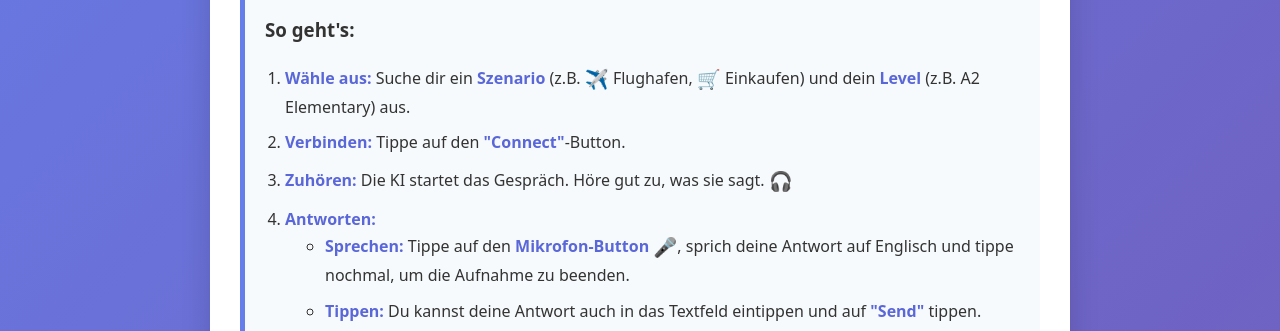
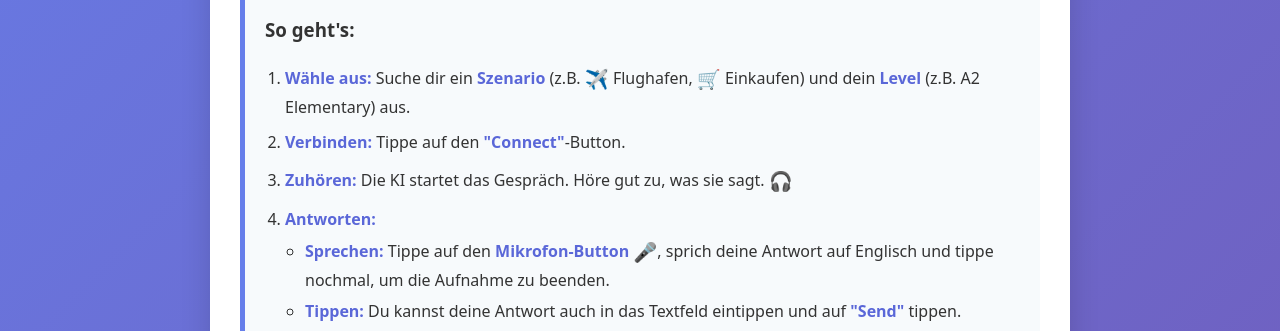
Before and after one commit to WIlski54/LearningLab, a plain HTML site: page index.html in a window 1280 px wide. Shown: the part 590-921 px from the top of the page. Drawn offline with Linux system fonts and the light colour scheme.

Commit message:
Update index.html
Neuer Link zur Landingpage

```diff
--- a/index.html
+++ b/index.html
@@ -62,6 +62,16 @@
         .module li {
             margin-bottom: 10px; /* Space between list items */
         }
+
+         /* Inner lists (ul within li) */
+        .module li ul {
+            padding-left: 20px; /* Indent sub-lists */
+            margin-top: 5px; /* Add some space above sub-list */
+        }
+        .module li ul li {
+            margin-bottom: 5px; /* Smaller space for sub-items */
+        }
+
 
         /* Emphasize key elements */
         strong {
@@ -182,7 +192,7 @@
 
         <p style="text-align: center; margin-top: 30px;">Bist du bereit, loszulegen? Klicke hier, um zur Startseite zu gelangen:</p>
 
-        <a href="/" target="_blank" class="start-button">
+        <a href="https://dialoglab-test-umgebung.onrender.com/" target="_blank" class="start-button">
           🚀 Zum DialogLab Start
         </a>
 
```
